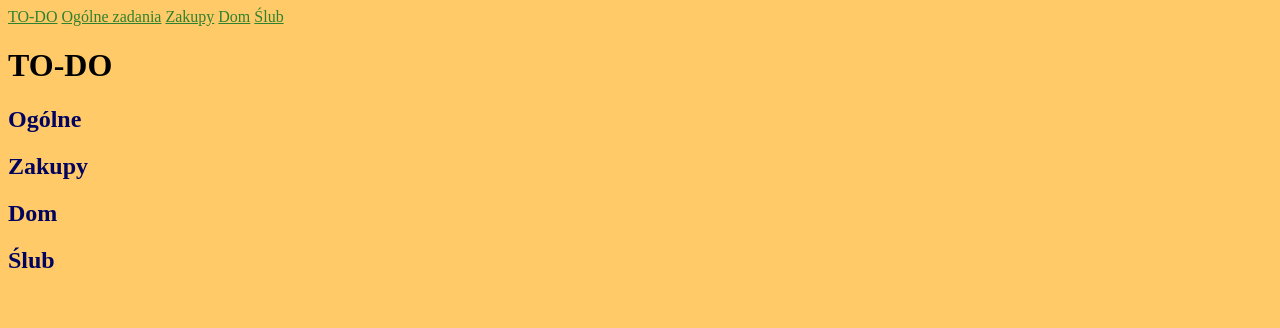
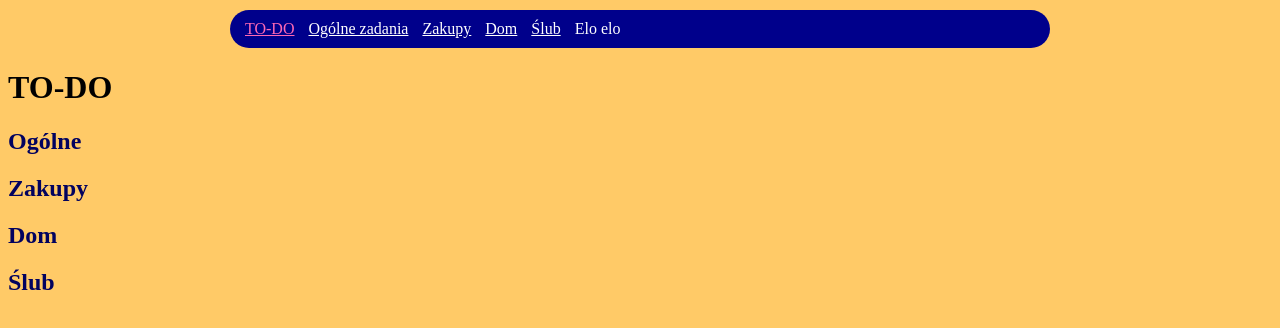
Before and after one commit to tomaszfryze/homepage, a plain HTML site: page index.html in a window 1280 px wide. Drawn offline with Linux system fonts and the light colour scheme.

Commit message:
BEM implementing

```diff
--- a/index.html
+++ b/index.html
@@ -1,25 +1,27 @@
 <!DOCTYPE html>
 <html lang="PL">
-
   <head>
-    <meta charset="UTF-8">
-    <meta name="viewport" content="width=device-width, initial-scale=1.0">
+    <meta charset="UTF-8" />
+    <meta name="viewport" content="width=device-width, initial-scale=1.0" />
     <title>TO-DO</title>
-    <link href="style.css" rel="stylesheet" type="text/css">
+    <link href="style.css" rel="stylesheet" type="text/css" />
   </head>
 
   <body>
-    <header>
-        <nav>
-            <a href="index.html">TO-DO</a>
-            <a href="ogolne.html">Ogólne zadania</a>
-            <a href="zakupy.html">Zakupy</a>
-            <a href="dom.html">Dom</a>
-            <a href="slub.html">Ślub</a>
+    <header class="heading">
+      <nav class="navigation">
+        <a class="navigation__link navigation__link--main" href="index.html"
+          >TO-DO</a
+        >
+        <a class="navigation__link" href="ogolne.html">Ogólne zadania</a>
+        <a class="navigation__link" href="zakupy.html">Zakupy</a>
+        <a class="navigation__link" href="dom.html">Dom</a>
+        <a class="navigation__link" href="slub.html">Ślub</a>
+        <a class="navigation__link navigation__link--js"></a>
       </nav>
     </header>
 
-    <main>
+    <main class="main">
       <header>
         <h1>TO-DO</h1>
       </header>
@@ -30,9 +32,6 @@
         <h2 class="site-header">Ślub</h2>
       </section>
     </main>
-    <script src=main.js>
-    </script>
+    <script src="main.js"></script>
   </body>
-
-
 </html>
--- a/main.js
+++ b/main.js
@@ -1,5 +1,13 @@
-const name = 'Tomek';
+const name = "Tomek";
 const age = 28;
 
 console.log("Elo mordo!");
 console.log(`Nazywam się ${name} i mam ${age} lat.`);
+
+const navigationLink = document.querySelector('.navigation__link--js');
+
+console.log(navigationLink.innerHTML);
+
+navigationLink.innerHTML = "Elo elo";
+
+console.log(navigationLink.innerHTML);
--- a/style.css
+++ b/style.css
@@ -1,13 +1,44 @@
 body {
-    background:rgb(255, 202, 103);
+  background: rgb(255, 202, 103);
 }
 h3 {
-    color: #1460AA;
+  color: #1460aa;
 }
 a {
-    color: rgb(47, 129, 47);
+  color: rgb(47, 129, 47);
 }
 
 .site-header {
-    color: rgb(2, 2, 95);
+  color: rgb(2, 2, 95);
 }
+
+.main {
+  max-width: 1000px;
+}
+
+.article {
+  width: 600px;
+  margin: 20px auto;
+}
+
+.image {
+  width: 600px;
+  margin: 10px auto;
+}
+
+.navigation {
+  background: darkblue;
+  padding: 10px;
+  border-radius: 20px;
+  max-width: 800px;
+  margin: 10px auto;
+}
+
+.navigation__link {
+  color: white;
+  padding: 5px;
+}
+
+.navigation__link--main {
+  color: hotpink;
+}
```
Also changed, not shown: dom.html (+2 -2 lines), ogolne.html (+2 -2 lines), slub.html (+2 -2 lines), zakupy.html (+2 -2 lines). Lines whose indentation alone changed are shown as unchanged.
